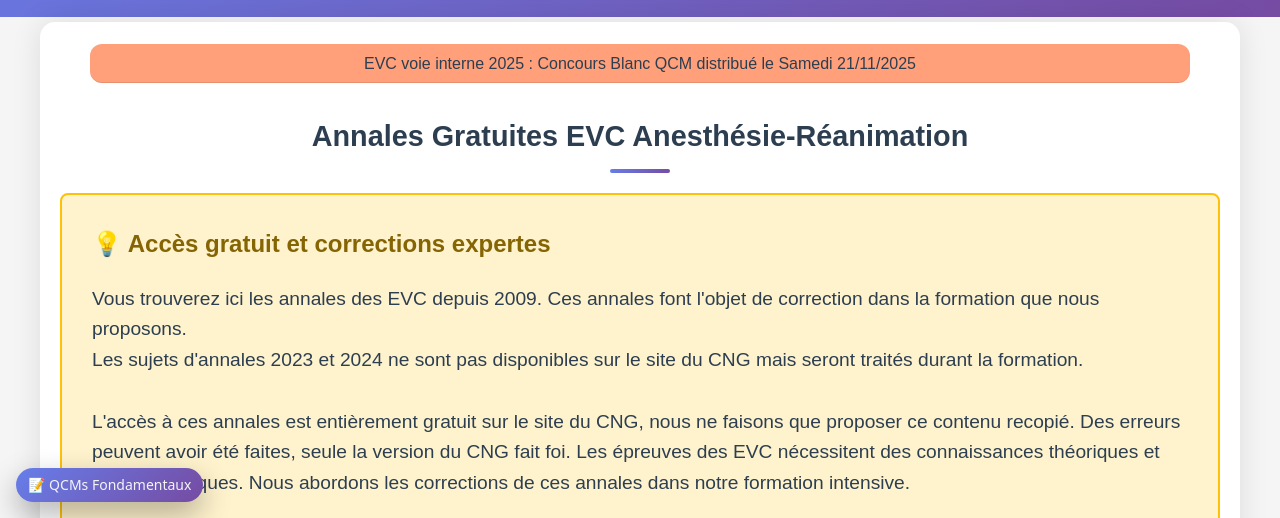
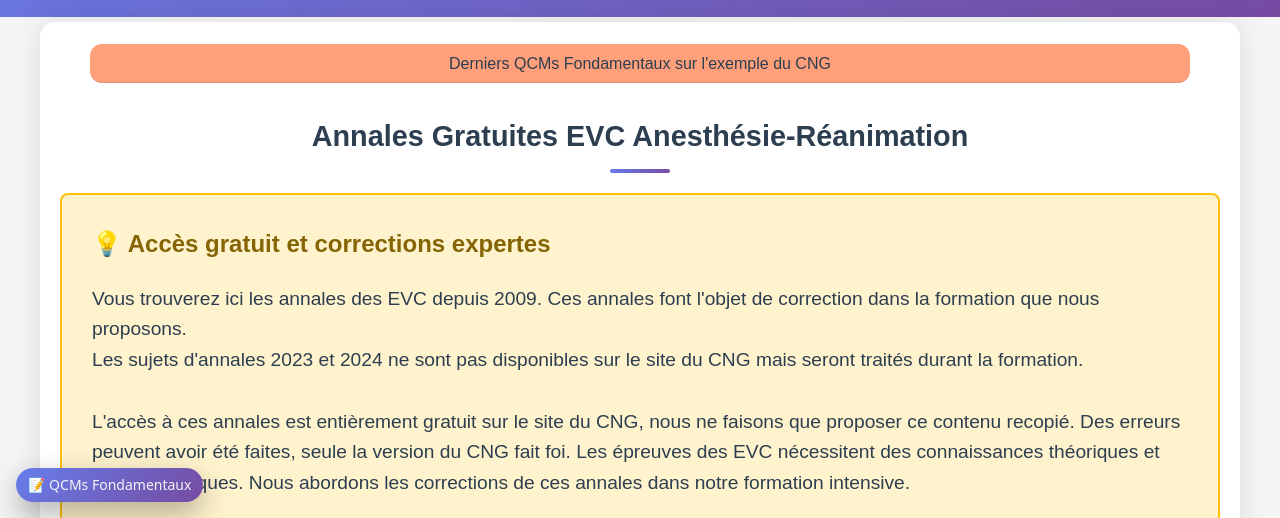
Before and after one commit to khypnos/site, a plain HTML site: page medecin/annales/annales.html in a window 1280 px wide. Shown: the part 282-800 px from the top of the page. Drawn offline with nearby package versions, Linux system fonts and the light colour scheme.

Commit message:
Add files via upload

```diff
--- a/medecin/annales/annales.html
+++ b/medecin/annales/annales.html
@@ -13,9 +13,9 @@
 
     <div class="container">
 
-        		<!-- Div promotionnel webinaire -->
-		<div class="webinar-banner" onclick="window.open('/medecin/demande_concours.html', '_blank')">
-			<span>EVC voie interne 2025 : Concours Blanc QCM distribué le Samedi 21/11/2025</span>
+        <!-- Div promotionnel webinaire -->
+		<div class="webinar-banner" onclick="window.open('/medecin/qcm_khypnos.html', '_blank')">
+			<span>Derniers QCMs Fondamentaux sur l'exemple du CNG</span>
 		</div>
 
         <h2 class="section-title fundamental">Annales Gratuites EVC Anesthésie-Réanimation</h2>
```
